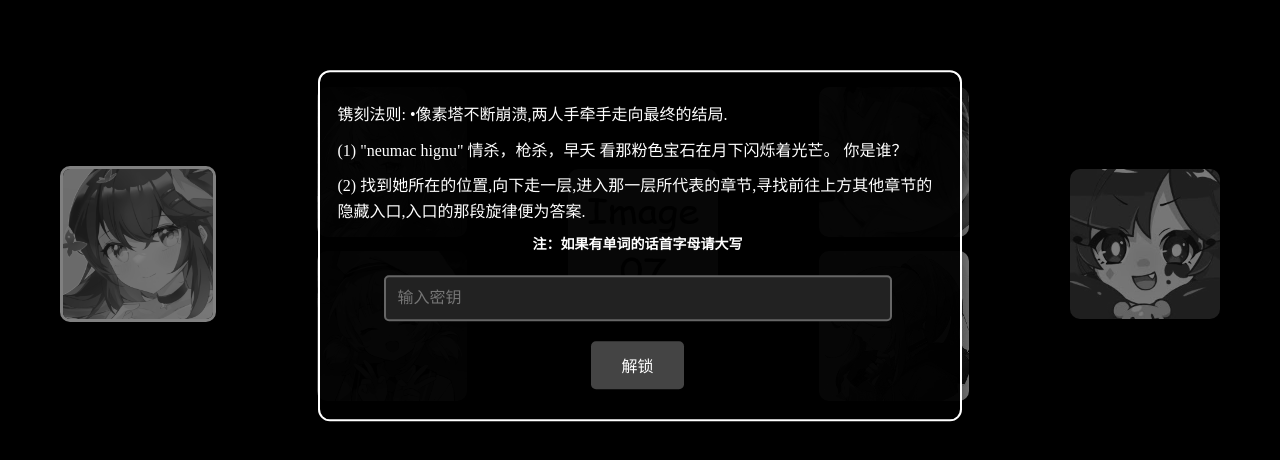
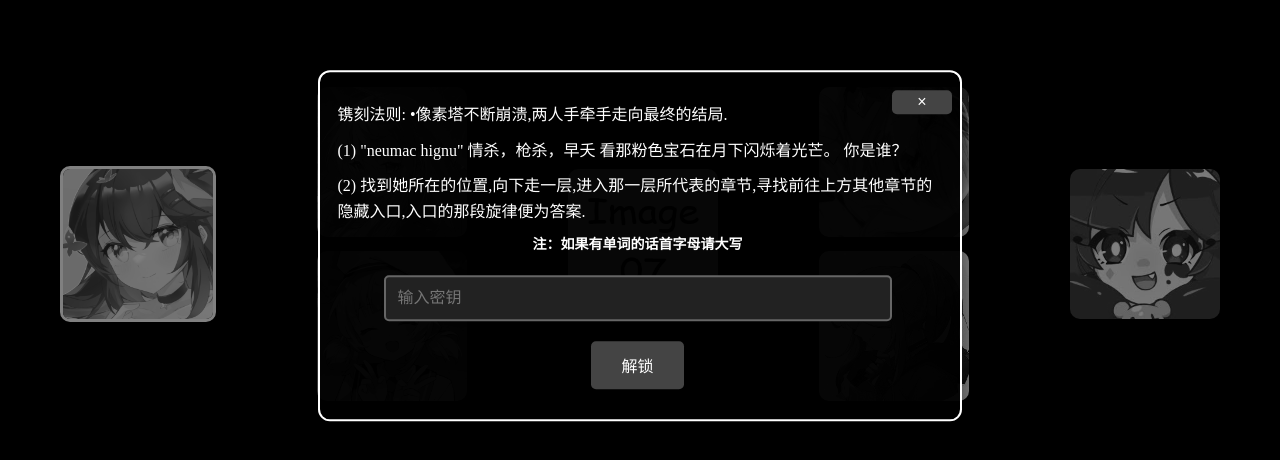
Before and after one commit to abyssal-puzzle-team/ap-rewind, a plain HTML site: page two/index.html in a window 1280 px wide. Both pictures are taken after a click on the picture 138 px from the left and 398 px from the top of the page. Shown: the part 154-614 px from the top of the page. Drawn offline with Linux system fonts and the light colour scheme.

Commit message:
为解密弹窗添加关闭按钮及淡出动画

```diff
--- a/two/index.html
+++ b/two/index.html
@@ -143,6 +143,30 @@
         .overlay button:hover {
             background-color: #666;
         }
+        .close-btn {
+            position: absolute;
+            top: 8px;
+            right: 8px;
+            width: 20px;
+            height: 20px;
+            font-size: 16px;
+            color: white;
+            cursor: pointer;
+            background: none;
+            border: 1px solid white;
+            border-radius: 3px;
+            padding: 0;
+            margin: 0;
+            line-height: 18px;
+            text-align: center;
+            z-index: 10;
+            display: flex;
+            align-items: center;
+            justify-content: center;
+        }
+        .close-btn:hover {
+            background-color: rgba(255, 255, 255, 0.2);
+        }
     </style>
 </head>
 <body>
@@ -153,6 +177,7 @@
         <div class="image-wrapper" id="image1">
             <img src="/two/L1.png" alt="图片1" class="middle-image grayscale" onclick="toggleOverlay('image1')">
             <div class="overlay">
+                <button class="close-btn" onclick="closeOverlay('image1')">&times;</button>
                 <div class="overlay-content">
                     <p>镌刻法则:
                         •像素塔不断崩溃,两人手牵手走向最终的结局.
@@ -178,6 +203,7 @@
             <div class="image-wrapper" id="image3">
                 <img src="/two/L3.png" alt="图片3" class="side-image grayscale" onclick="toggleOverlay('image3')">
                 <div class="overlay">
+                    <button class="close-btn" onclick="closeOverlay('image3')">&times;</button>
                     <div class="overlay-content">
                         <p>镌刻法则:
                             •倾盆大雨落下,淋到雨的人们再也没有醒来.雨丝串联起来的不只是事物,更是情感.
@@ -200,6 +226,7 @@
             <div class="image-wrapper" id="image2">
                 <img src="/two/L2.png" alt="图片2" class="side-image grayscale" onclick="toggleOverlay('image2')">
                 <div class="overlay">
+                    <button class="close-btn" onclick="closeOverlay('image2')">&times;</button>
                     <div class="overlay-content">
                         <p>镌刻法则:
                             一切的开端,是如此悄无声息
@@ -227,6 +254,7 @@
         <div class="image-wrapper" id="image7">
             <img src="/two/middle.png" alt="图片7" class="middle-image grayscale" onclick="toggleOverlay('image7')">
             <div class="overlay">
+                <button class="close-btn" onclick="closeOverlay('image7')">&times;</button>
                 <div class="overlay-content">
                     <p>镌刻法则:
                         •你所仰仗的一切,都将灰飞烟灭.这一点,|绝对|无误.
@@ -260,6 +288,7 @@
             <div class="image-wrapper" id="image5">
                         <img src="/two/R1.png" alt="图片5" class="side-image grayscale" onclick="toggleOverlay('image5')">
                         <div class="overlay">
+                            <button class="close-btn" onclick="closeOverlay('image5')">&times;</button>
                             <div class="overlay-content">
                                 <p>镌刻法则:
                                         •一缕和谐的光芒,正与那音乐纷争交错的失落世界中等候着你.
@@ -292,6 +321,7 @@
                         </div><div class="image-wrapper" id="image6">
             <img src="/two/R2.png" alt="图片6" class="side-image grayscale" onclick="toggleOverlay('image6')">
             <div class="overlay">
+                <button class="close-btn" onclick="closeOverlay('image6')">&times;</button>
                 <div class="overlay-content">
                     <p>镌刻法则:
                             •棋盘上的交锋,永夜城的黎明,穿过迷宫,光与暗交织在故事的始与末.
@@ -318,6 +348,7 @@
         <div class="image-wrapper" id="image4">
             <img src="/two/R3.png" alt="图片4" class="middle-image grayscale" onclick="toggleOverlay('image4')">
             <div class="overlay">
+                <button class="close-btn" onclick="closeOverlay('image4')">&times;</button>
                 <div class="overlay-content">
                     <p>镌刻法则:
                         •往事重现,一群少女在跑道上披荆斩棘,冲向故事的彼岸.
@@ -369,10 +400,19 @@
 
             function toggleOverlay(imageId) {
                 const wrapper = document.getElementById(imageId);
+                const overlay = wrapper.querySelector('.overlay');
 
                 if (wrapper.classList.contains('unlocked') || unlockOrder[currentStep] === imageId) {
-                    wrapper.classList.toggle('active');
                     if (wrapper.classList.contains('active')) {
+                        // 关闭时使用淡出动画
+                        overlay.style.opacity = '0';
+                        overlay.style.visibility = 'hidden';
+                        wrapper.classList.remove('active');
+                    } else {
+                        // 打开时使用淡入动画
+                        wrapper.classList.add('active');
+                        overlay.style.opacity = '1';
+                        overlay.style.visibility = 'visible';
                         const input = wrapper.querySelector('input');
                         input && input.focus();
                     }
@@ -395,6 +435,9 @@
                         input.disabled = true;
                         setTimeout(() => {
                             wrapper.classList.add('unlocked');
+                            const overlay = wrapper.querySelector('.overlay');
+                            overlay.style.opacity = '0';
+                            overlay.style.visibility = 'hidden';
                             wrapper.classList.remove('active');
                             currentStep++;
                             input.disabled = false;
@@ -444,10 +487,19 @@
                 }
             }
 
+            function closeOverlay(imageId) {
+                const wrapper = document.getElementById(imageId);
+                const overlay = wrapper.querySelector('.overlay');
+                overlay.style.opacity = '0';
+                overlay.style.visibility = 'hidden';
+                wrapper.classList.remove('active');
+            }
+
             // 绑定函数到全局作用域，以便在 HTML 中调用
             window.toggleOverlay = toggleOverlay;
             window.unlockImage = unlockImage;
             window.handleKeyPress = handleKeyPress;
+            window.closeOverlay = closeOverlay;
         }
 
     </script>
```
